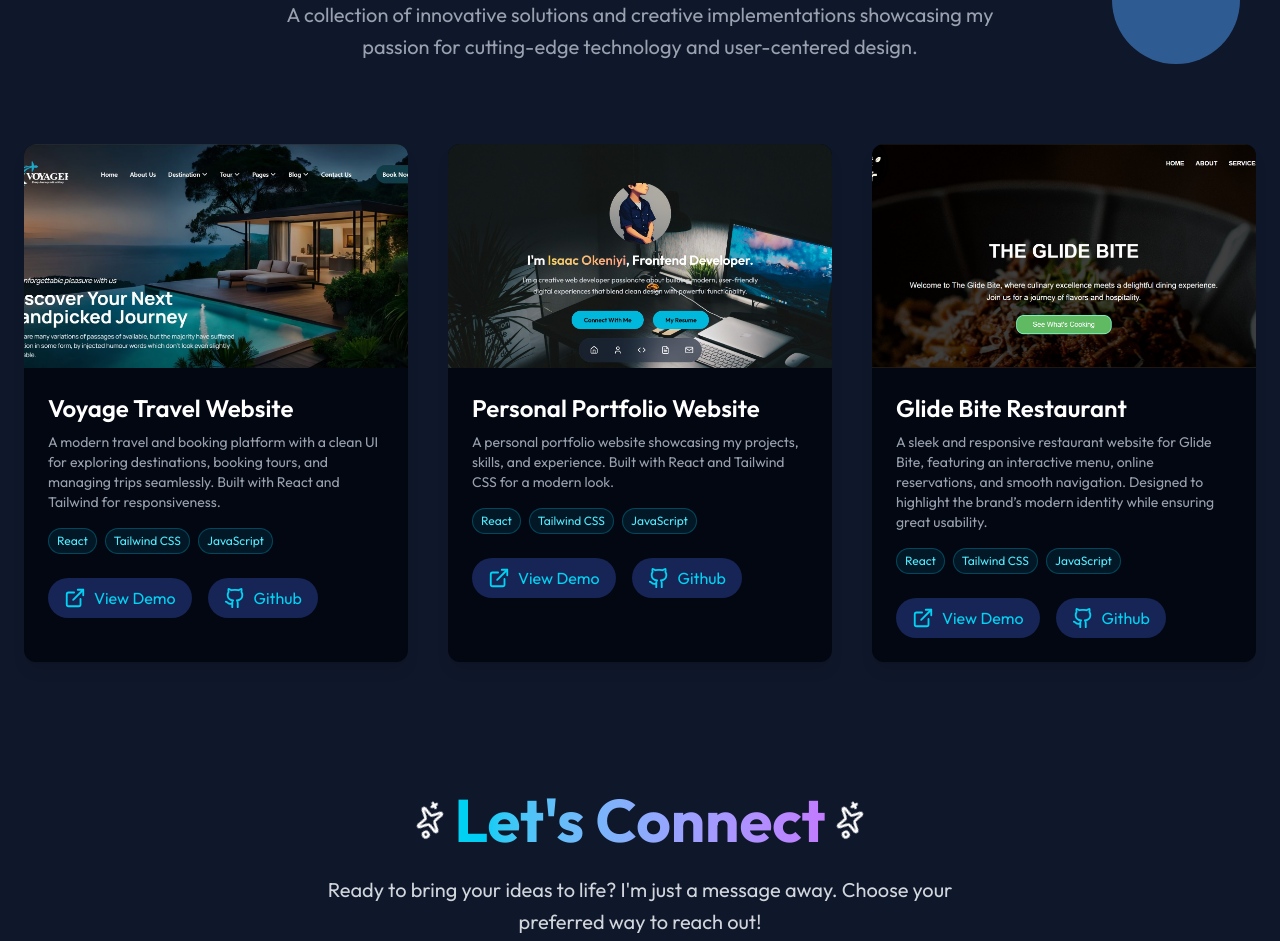
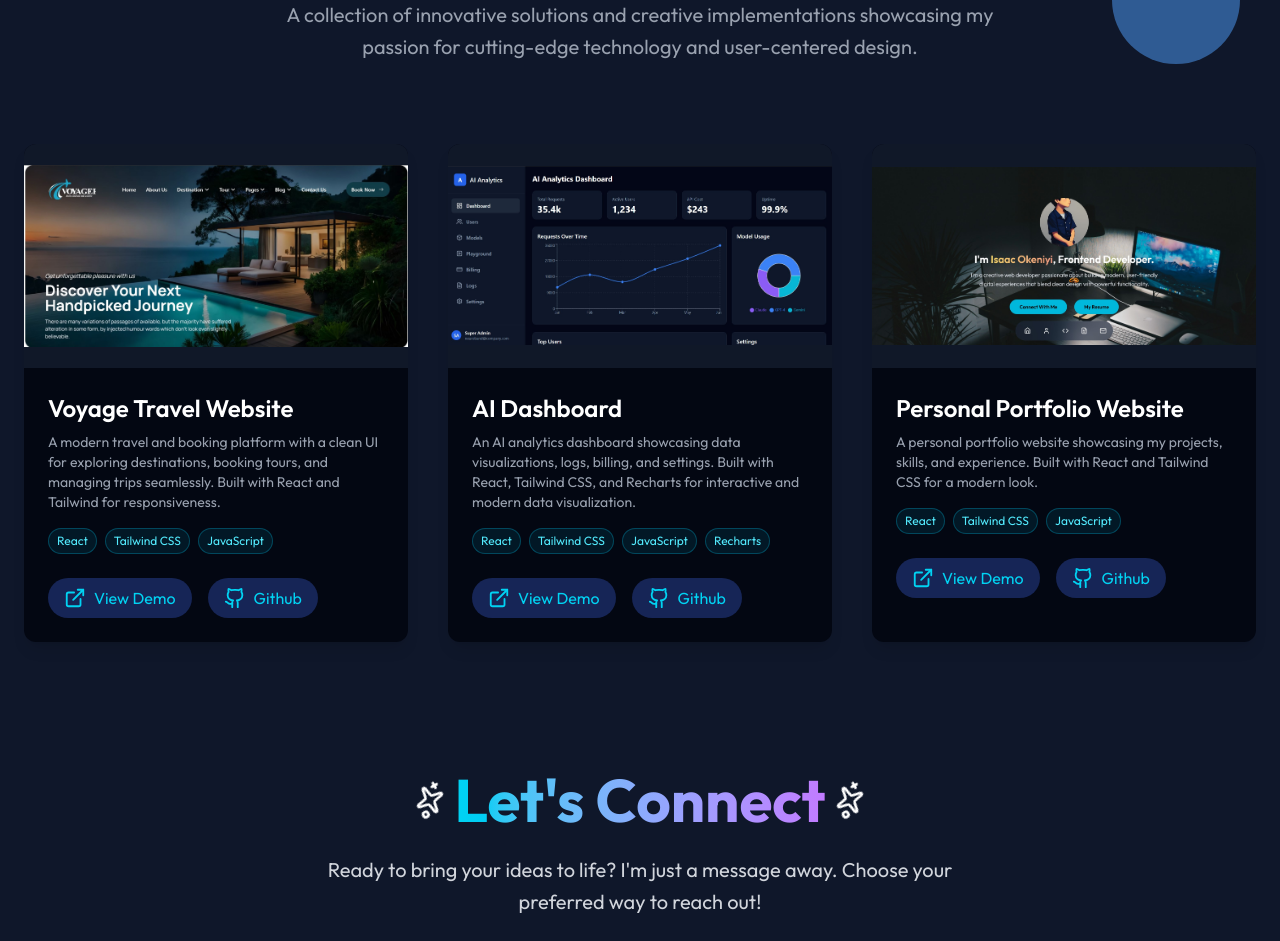
Before and after one commit to okeniyiisaac/My-portfolio, a React (Vite) app: page / in a window 1280 px wide. Shown: the part 4134-5075 px from the top of the page. Built offline with nearby package versions, Linux system fonts and the light colour scheme; a web font is replaced by a local one.

Commit message:
last commit

```diff
--- a/src/Components/Project/Project.jsx
+++ b/src/Components/Project/Project.jsx
@@ -5,6 +5,7 @@ import "aos/dist/aos.css";
 import voyagerpic from "../../assets/voyagepic.jpg";
 import glide from "../../assets/glide.jpg";
 import pp from "../../assets/portfolio.jpg";
+import ai_dashboard from"../../assets/dashboard.jpg";
 
 const ProjectPage = () => {
   useEffect(() => {
@@ -24,27 +25,27 @@ const ProjectPage = () => {
       technologies: ["React", "Tailwind CSS", "JavaScript"],
       image: voyagerpic,
       demoUrl: "#",
-      githubUrl: "#",
+      githubUrl: "https://github.com/okeniyiisaac",
     },
     {
       id: 2,
+      title: "AI Dashboard",
+      description:
+        "An AI analytics dashboard showcasing data visualizations, logs, billing, and settings. Built with React, Tailwind CSS, and Recharts for interactive and modern data visualization.",
+      technologies: ["React", "Tailwind CSS", "JavaScript", "Recharts"],
+      image: ai_dashboard,
+      demoUrl: "https://ai-dashboard-a9r8.vercel.app/",
+      githubUrl: "https://github.com/okeniyiisaac",
+    },
+    {
+      id: 3,
       title: "Personal Portfolio Website",
       description:
         "A personal portfolio website showcasing my projects, skills, and experience. Built with React and Tailwind CSS for a modern look.",
       technologies: ["React", "Tailwind CSS", "JavaScript"],
       image: pp,
       demoUrl: "#",
-      githubUrl: "#",
-    },
-    {
-      id: 3,
-      title: "Glide Bite Restaurant",
-      description:
-        "A sleek and responsive restaurant website for Glide Bite, featuring an interactive menu, online reservations, and smooth navigation. Designed to highlight the brand’s modern identity while ensuring great usability.",
-      technologies: ["React", "Tailwind CSS", "JavaScript"],
-      image: glide,
-      demoUrl: "#",
-      githubUrl: "#",
+      githubUrl: "https://github.com/okeniyiisaac",
     },
   ];
 
@@ -88,13 +89,14 @@ const ProjectPage = () => {
               data-aos-delay={index * 150}
             >
              {/* Project Image */}
-              <div className="h-56 w-full overflow-hidden group">
+<div className="h-56 w-full overflow-hidden bg-gray-900 flex items-center justify-center">
   <img
     src={project.image}
     alt={project.title}
-                  className="w-full h-full object-cover transition-transform duration-500 group-hover:scale-105"
+    className="w-full h-full object-contain transition-transform duration-500 group-hover:scale-105"
   />
 </div>
+
 
 
               <div className="p-6 flex flex-col h-full">
```
Also changed, not shown: src/assets/WhatsApp Image 2025-09-24 at 09.55.26_20d01511.jpg (added), src/assets/dashboard.jpg (added). Lines whose indentation alone changed are shown as unchanged.
